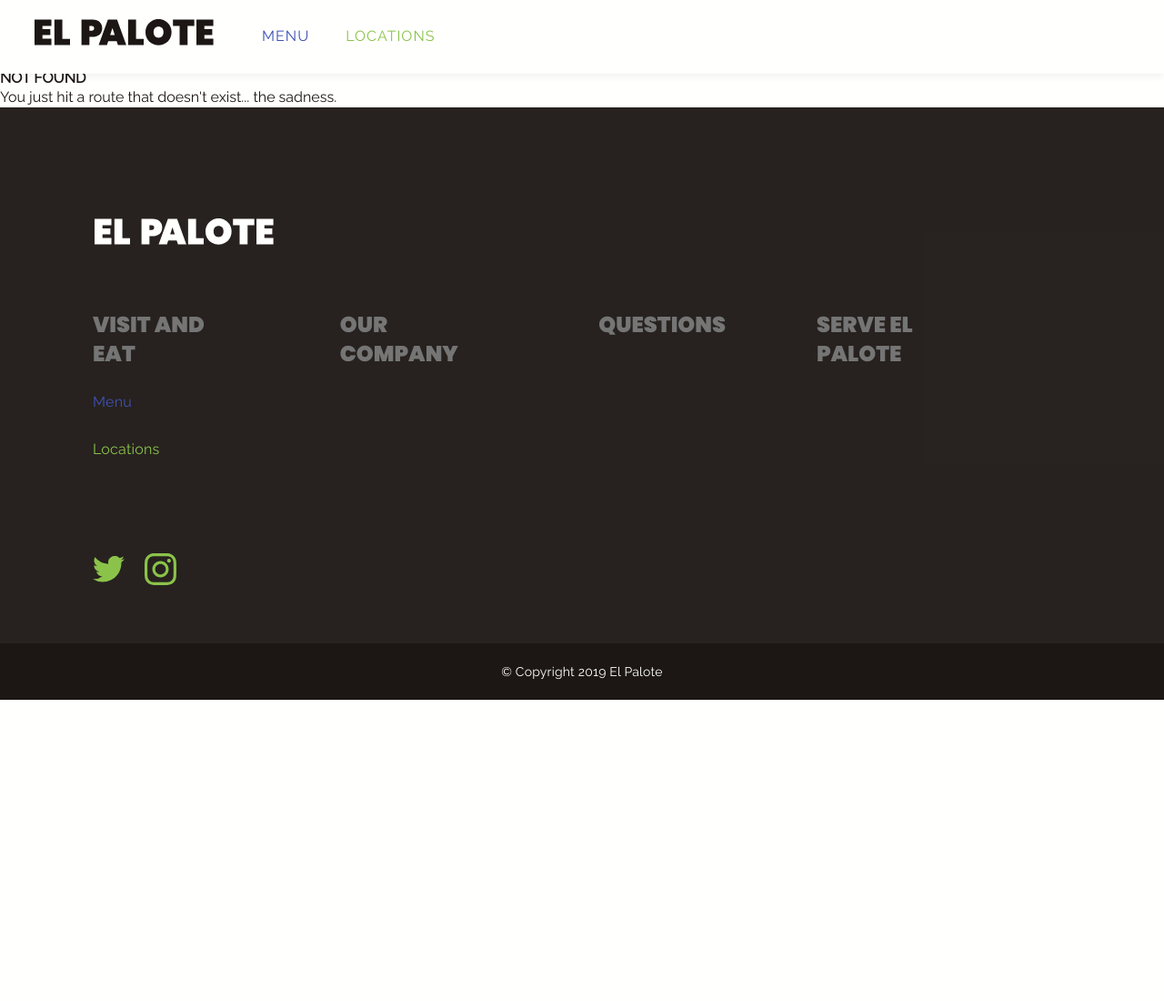
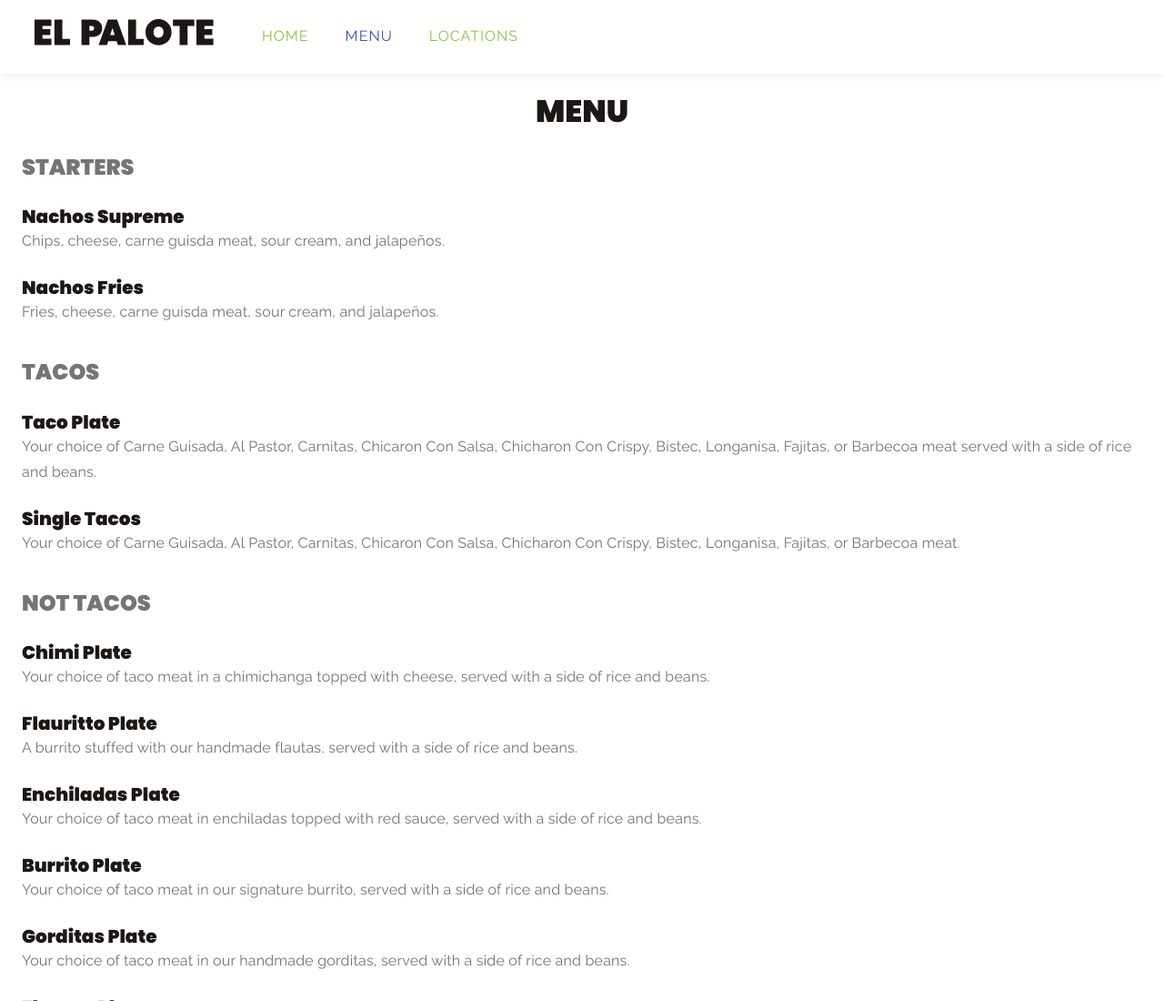
Before and after one commit to caseybaggz/el-palote, a Gatsby site: page /menu in a window 1280 px wide. Before the commit this address had no page. Shown: the top 1100 px of the page at 91% size. Before the commit the page ends 800 px from the top, so only its background shows below. Built offline with nearby package versions, Linux system fonts and the light colour scheme; Gatsby itself is replaced by a stand-in of ours.

Commit message:
Add menu data and route

```diff
--- a/src/components/mobileNav.js
+++ b/src/components/mobileNav.js
@@ -90,7 +90,7 @@ type Props = {
 }
 
 function MobileNav(props: Props): React.Node {
-  const { onClose } = props;
+  const { onClose } = props
   const data = useStaticQuery(graphql`
     query NavItemsQuery {
       allNavItemsJson {
@@ -124,7 +124,7 @@ function MobileNav(props: Props): React.Node {
 
   const handleClose = React.useCallback(() => {
     onClose(false)
-  }, [onClose]);
+  }, [onClose])
 
   return (
     <Wrapper>
--- a/src/data/layout/navItems.json
+++ b/src/data/layout/navItems.json
@@ -1,11 +1,16 @@
 [
   {
     "id": "0",
+    "label": "home",
+    "route": "/"
+  },
+  {
+    "id": "1",
     "label": "menu",
     "route": "/menu"
   },
   {
-    "id": "1",
+    "id": "2",
     "label": "locations",
     "route": "/locations"
   }
--- /dev/null
+++ b/src/data/menu/menuItems.json
@@ -0,0 +1,150 @@
+[
+  {
+    "description": "",
+    "id": "0",
+    "name": "starters",
+    "items": [
+      {
+        "id": "st-0",
+        "title": "Nachos Supreme",
+        "description": "Chips, cheese, carne guisda meat, sour cream, and jalapeños.",
+        "allergy": ["soy", "nuts"]
+      },
+      {
+        "id": "st-1",
+        "title": "Nachos Fries",
+        "description": "Fries, cheese, carne guisda meat, sour cream, and jalapeños.",
+        "allergy": [
+          "soy", "nuts"
+        ]
+      }
+    ]
+  },
+  {
+    "description": "",
+    "id": "2",
+    "name": "tacos",
+    "items": [
+      {
+        "id": "t-0",
+        "title": "Taco Plate",
+        "description": "Your choice of Carne Guisada, Al Pastor, Carnitas, Chicaron Con Salsa, Chicharon Con Crispy, Bistec, Longanisa, Fajitas, or Barbecoa meat served with a side of rice and beans.",
+        "allergy": [
+          "soy",
+          "nuts"
+        ]
+      },
+      {
+        "id": "t-1",
+        "title": "Single Tacos",
+        "description": "Your choice of Carne Guisada, Al Pastor, Carnitas, Chicaron Con Salsa, Chicharon Con Crispy, Bistec, Longanisa, Fajitas, or Barbecoa meat.",
+        "allergy": [
+          "soy",
+          "nuts"
+        ]
+      }
+    ]
+  },
+  {
+    "description": "",
+    "id": "3",
+    "name": "not tacos",
+    "items": [
+      {
+        "id": "nt-0",
+        "title": "Chimi Plate",
+        "description": "Your choice of taco meat in a chimichanga topped with cheese, served with a side of rice and beans.",
+        "allergy": [
+          "soy",
+          "nuts"
+        ]
+      },
+      {
+        "id": "nt-1",
+        "title": "Flauritto Plate",
+        "description": "A burrito stuffed with our handmade flautas, served with a side of rice and beans.",
+        "allergy": [
+          "soy",
+          "nuts"
+        ]
+      },
+      {
+        "id": "nt-2",
+        "title": "Enchiladas Plate",
+        "description": "Your choice of taco meat in enchiladas topped with red sauce, served with a side of rice and beans.",
+        "allergy": [
+          "soy",
+          "nuts"
+        ]
+      },
+      {
+        "id": "nt-3",
+        "title": "Burrito Plate",
+        "description": "Your choice of taco meat in our signature burrito, served with a side of rice and beans.",
+        "allergy": [
+          "soy",
+          "nuts"
+        ]
+      },
+      {
+        "id": "nt-4",
+        "title": "Gorditas Plate",
+        "description": "Your choice of taco meat in our handmade gorditas, served with a side of rice and beans.",
+        "allergy": [
+          "soy",
+          "nuts"
+        ]
+      },
+      {
+        "id": "nt-5",
+        "title": "Flautas Plate",
+        "description": "Your choice of taco meat in our handmade flautas, topped with cheese, served with a side of rice and beans.",
+        "allergy": [
+          "soy",
+          "nuts"
+        ]
+      }
+    ]
+  },
+  {
+    "description": "",
+    "id": "1",
+    "name": "sandwiches",
+    "items": [
+      {
+        "id": "s-0",
+        "title": "BBQ Sandwich Plate",
+        "description": "White bun, BBQ meat, pickles, onions, served with a side of fries, and jalapeños.",
+        "allergy": [
+          "soy"
+        ]
+      },
+      {
+        "id": "s-1",
+        "title": "Chicken Sandwich Plate",
+        "description": "White bun, Chicken meat, pickles, onions, served with a side of fries, and jalapeños.",
+        "allergy": [
+          "soy"
+        ]
+      },
+      {
+        "id": "s-2",
+        "title": "Hamburguesa",
+        "description": "White bun, soy patty, lettuce, pickles, onions, tomato, cheese, served with a side of fries, and jalapeños.",
+        "allergy": [
+          "soy",
+          "nuts"
+        ]
+      },
+      {
+        "id": "s-3",
+        "title": "Torta Plate",
+        "description": "White bun, meat, pickles, onions, served with a side of fries, and jalapeños.",
+        "allergy": [
+          "soy",
+          "nuts"
+        ]
+      }
+    ]
+  }
+]
--- /dev/null
+++ b/src/pages/menu.js
@@ -0,0 +1,102 @@
+// @flow
+
+import React from "react"
+import styled from "styled-components"
+import { useStaticQuery, graphql } from "gatsby"
+import Layout from "../components/layout"
+import SEO from "../components/seo"
+import H4 from "../components/typography/H4"
+import H5 from "../components/typography/H5"
+import H6 from "../components/typography/H6"
+import Body1 from "../components/typography/Body1"
+
+const Wrapper = styled.div`
+  background-color: ${props => props.theme.white};
+  padding: 24px;
+`
+
+const MenuTitle = styled(H4)`
+  padding-bottom: 24px;
+  text-align: center;
+  text-transform: uppercase;
+`
+
+const Section = styled.div`
+  margin-bottom: 36px;
+`
+
+const SectionTitle = styled(H5)`
+  color: ${props => props.theme.secondaryText};
+  margin-bottom: 26px;
+  text-transform: uppercase;
+`
+
+const ItemList = styled.ul`
+  list-style: none;
+
+  li {
+    margin-bottom: 24px;
+  }
+`
+
+const ItemInfo = styled(Body1)`
+  color: ${props => props.theme.blackAt60};
+`
+
+type Props = {}
+
+function MenuPage(props: Props): React.node {
+  const data = useStaticQuery(graphql`
+    query MenuItemsQuery {
+      allMenuItemsJson {
+        edges {
+          node {
+            description
+            id
+            name
+            items {
+              id
+              title
+              description
+            }
+          }
+        }
+      }
+    }
+  `)
+  const [items, setItems] = React.useState(() => [])
+
+  React.useEffect(() => {
+    function getItems(): React.Node {
+      return data.allMenuItemsJson.edges.map(obj => (
+        <Section key={obj.node.id}>
+          <SectionTitle>{obj.node.name}</SectionTitle>
+          <ItemList>
+            {obj.node.items.map(menuItem => (
+              <li key={menuItem.id}>
+                <H6>{menuItem.title}</H6>
+                <ItemInfo>{menuItem.description}</ItemInfo>
+              </li>
+            ))}
+          </ItemList>
+        </Section>
+      ))
+    }
+
+    if (!items.length) {
+      setItems(getItems())
+    }
+  }, [items])
+
+  return (
+    <Layout>
+      <SEO title="El Palote Foods | Menu" />
+      <Wrapper>
+        <MenuTitle>menu</MenuTitle>
+        {items}
+      </Wrapper>
+    </Layout>
+  )
+}
+
+export default React.memo(MenuPage)
--- a/src/theme/mainTheme.js
+++ b/src/theme/mainTheme.js
@@ -28,4 +28,6 @@ export default {
   danger: "#FF5252",
 
   border: "#e3dcdc",
+
+  blackAt60: "rgba(28, 23, 20, 0.6)",
 }
```
